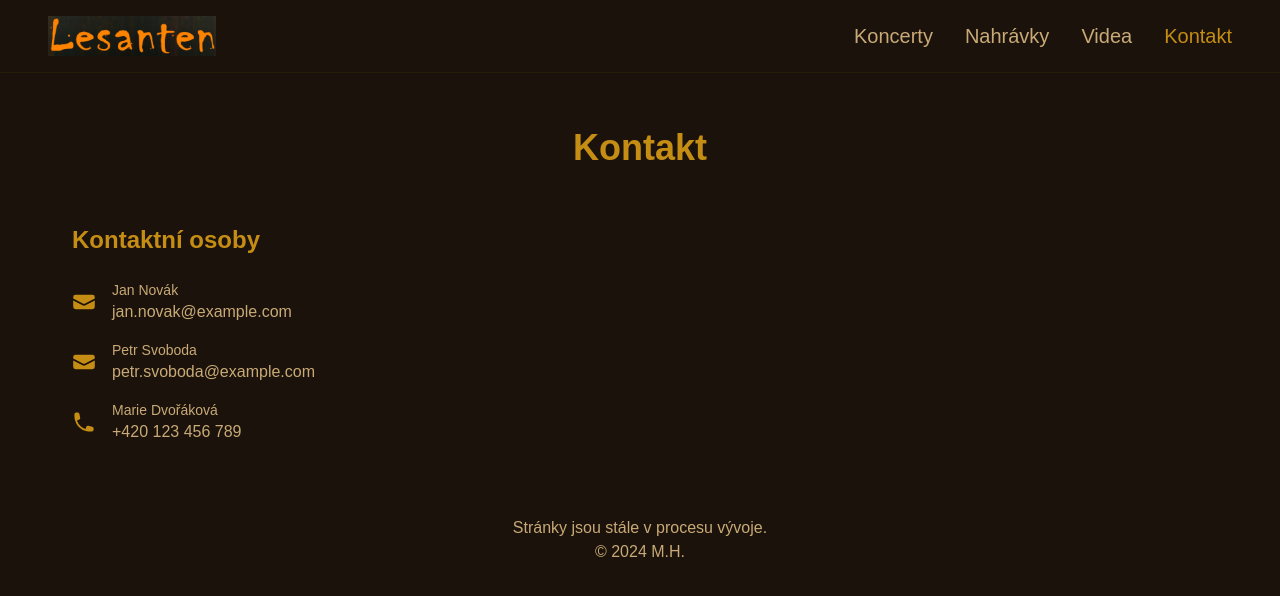
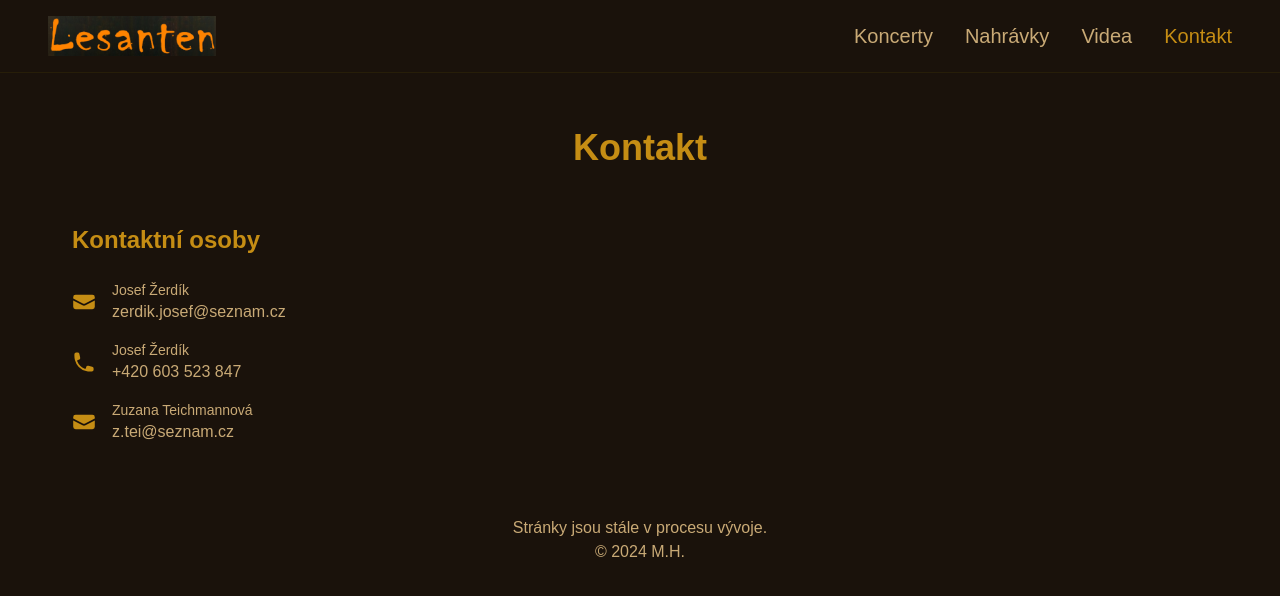
Before and after one commit to MatyasHroch/bandweb, a Next.js app in the folder band-web/: page /contact in a window 1280 px wide. Shown: the top 596 px of the page. Built offline with nearby package versions, Linux system fonts and the light colour scheme.

Commit message:
contact added

```diff
--- a/band-web/app/page.tsx
+++ b/band-web/app/page.tsx
@@ -39,7 +39,7 @@ const HomePage: React.FC = () => {
 
         {/* Přidání obrázku */}
         <div className="mt-4">
-          <img src="/img/lesantenCover.webp" alt="Fotka kapely" className="h-[70vh] object-cover rounded-lg shadow-lg" />
+          <img src="/img/lesantenCover.webp" alt="Fotka kapely" className="h-[65vh] object-cover rounded-lg shadow-lg" />
         </div>
 
         <p className="mt-4 text-secondary">
--- a/band-web/data/contactSectionData.ts
+++ b/band-web/data/contactSectionData.ts
@@ -6,12 +6,17 @@ export interface Contact {
 }
 
 export const contactSectionData: Contact[] = [
-  { id: 1, name: "Jan Novák", type: "email", value: "jan.novak@example.com" },
+  {
+    id: 1,
+    name: "Josef Žerdík",
+    type: "email",
+    value: "zerdik.josef@seznam.cz",
+  },
+  { id: 3, name: "Josef Žerdík", type: "phone", value: "+420 603 523 847" },
   {
     id: 2,
-    name: "Petr Svoboda",
+    name: "Zuzana Teichmannová",
     type: "email",
-    value: "petr.svoboda@example.com",
+    value: "z.tei@seznam.cz",
   },
-  { id: 3, name: "Marie Dvořáková", type: "phone", value: "+420 123 456 789" },
 ];
```
